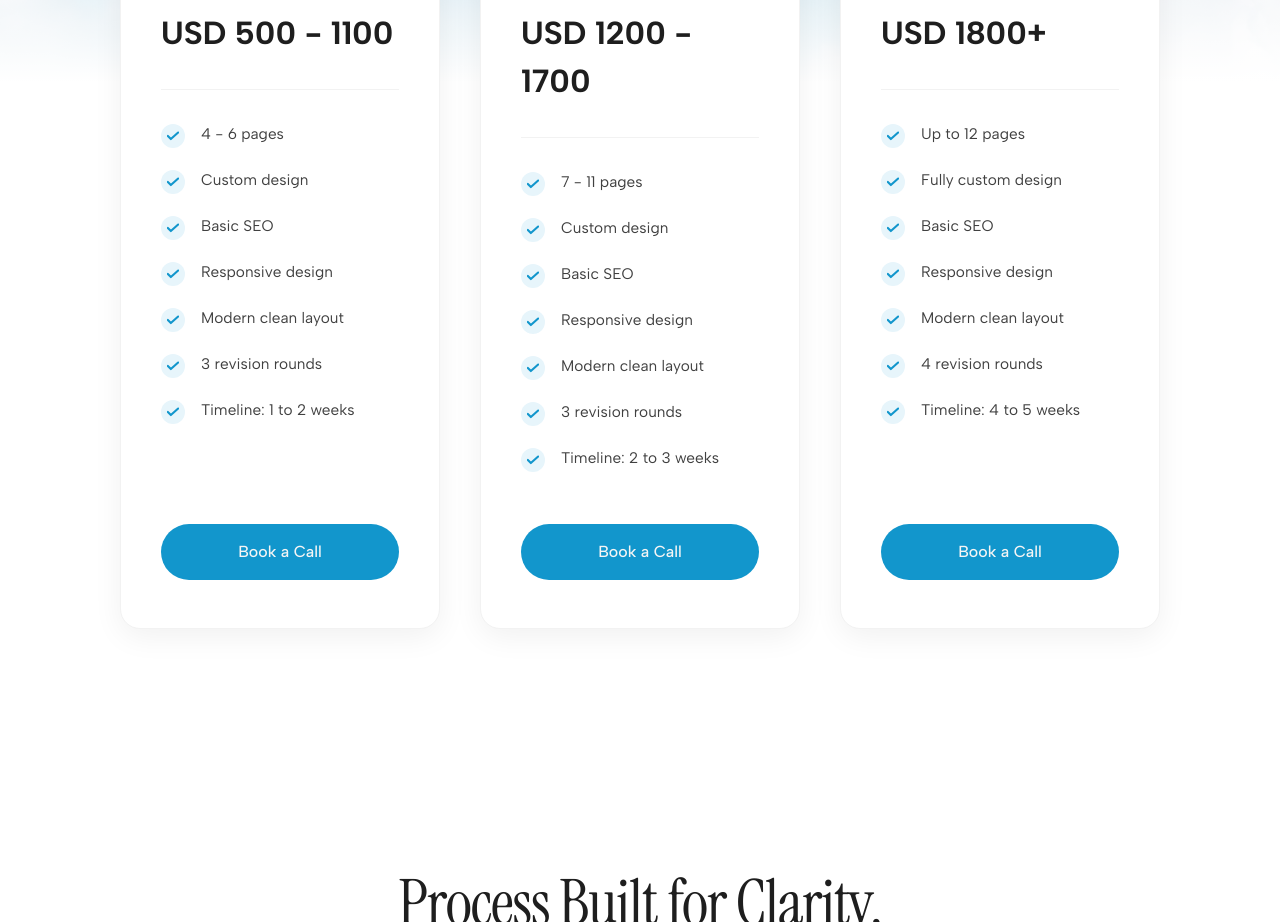
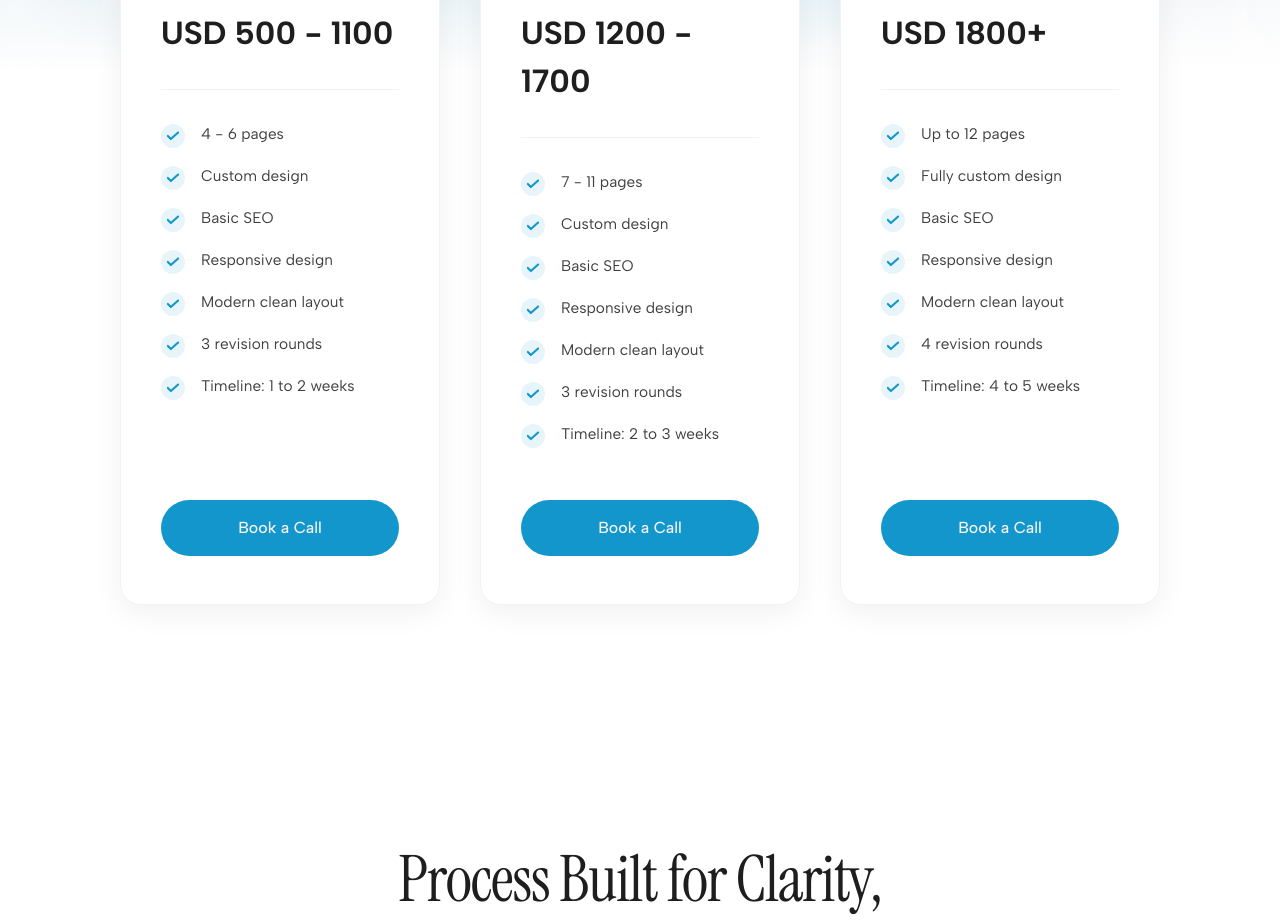
Before and after one commit to maheshikabandara/MaheshikaBandaraPortfolio, a React (Vite) app: page / in a window 1280 px wide. Shown: the part 4240-5162 px from the top of the page. Built offline with nearby package versions, Linux system fonts and the light colour scheme.

Commit message:
Update AnimatedPortfolio.tsx

```diff
--- a/src/app/components/AnimatedPortfolio.tsx
+++ b/src/app/components/AnimatedPortfolio.tsx
@@ -346,7 +346,7 @@
         <div className="w-full h-[1px] bg-[#f2f2f2]" />
 
         {/* Features List */}
-        <div className="flex flex-col gap-[20px] w-full flex-1">
+        <div className="flex flex-col gap-[16px] w-full flex-1">
           {features.map((feature, idx) => (
             <div key={idx} className="flex gap-[16px] items-start w-full">
               {/* Rounded Tick Icon */}
```
